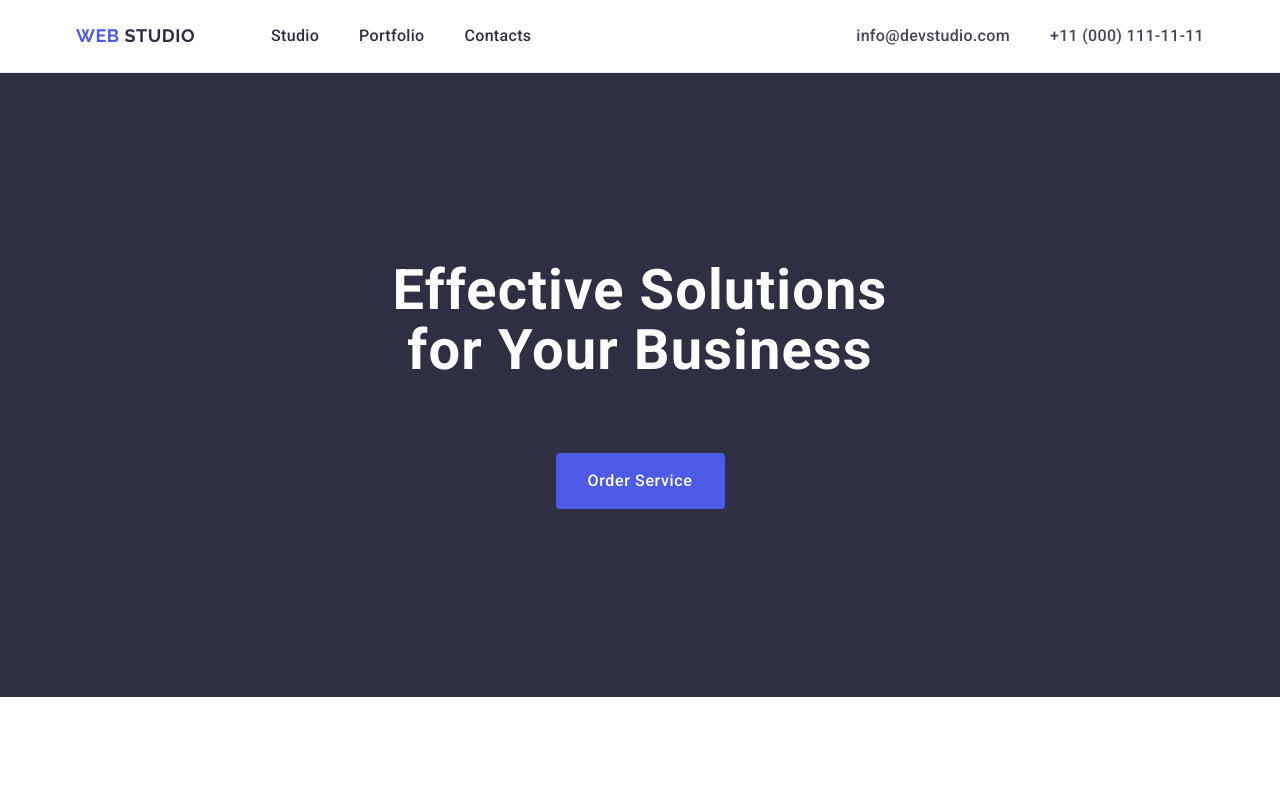
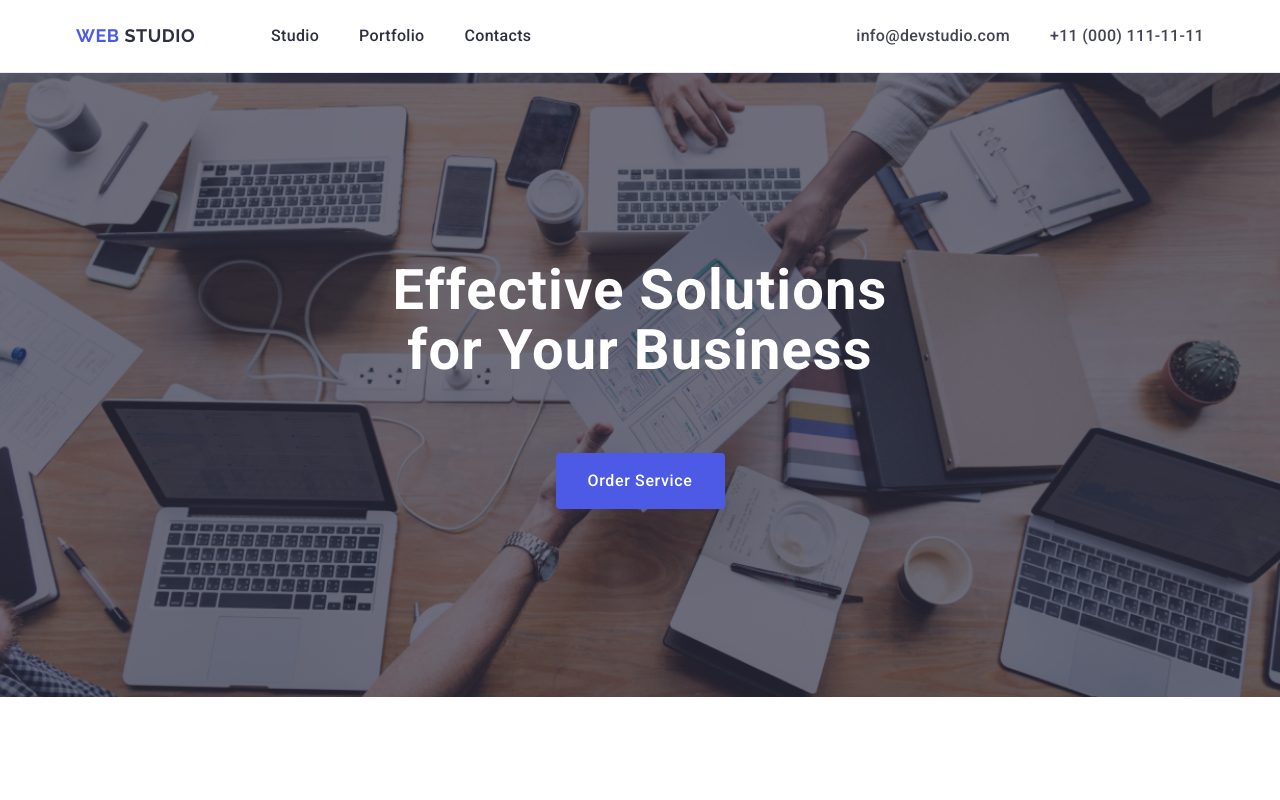
Before and after one commit to boobzzz/goit-markup-hw-04, a plain HTML site: page index.html in a window 1280 px wide. Shown: the top 800 px of the page. Drawn offline with nearby package versions, Linux system fonts and the light colour scheme.

Commit message:
Added first section bg

```diff
--- a/css/styles.css
+++ b/css/styles.css
@@ -108,8 +108,23 @@ button {
 }
 
 .service {
+    position: relative;
     padding: 188px 0;
-    background-color: #2e2f42;
+    background-image: url("../images/people-office.jpg");
+    background-position: center;
+    background-repeat: no-repeat;
+    background-size: cover;
+}
+
+.service::after {
+    content: "";
+    position: absolute;
+    top: 0;
+    left: 0;
+    width: 100%;
+    height: 100%;
+    background-color: #2E2F42B2;
+    z-index: 1;
 }
 
 .service .container {
@@ -118,6 +133,8 @@ button {
     justify-content: center;
     align-items: center;
     gap: 72px;
+    position: relative;
+    z-index: 2;
 }
 
 .service-title {
```
